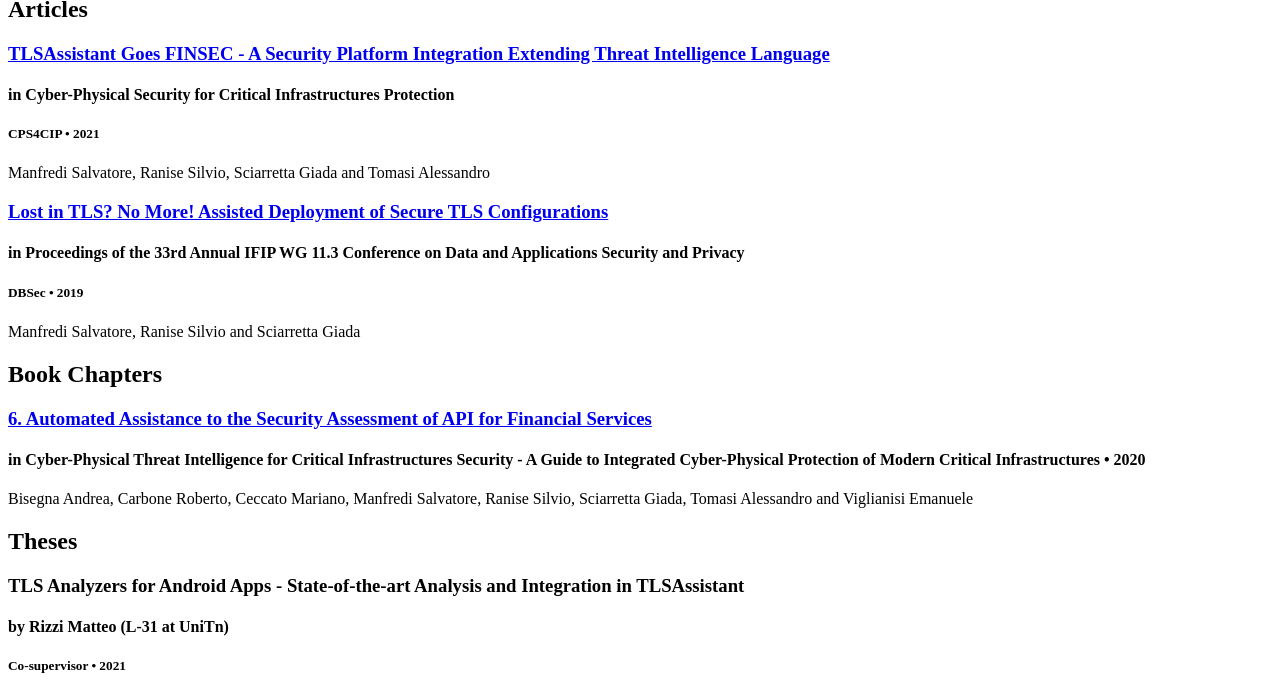
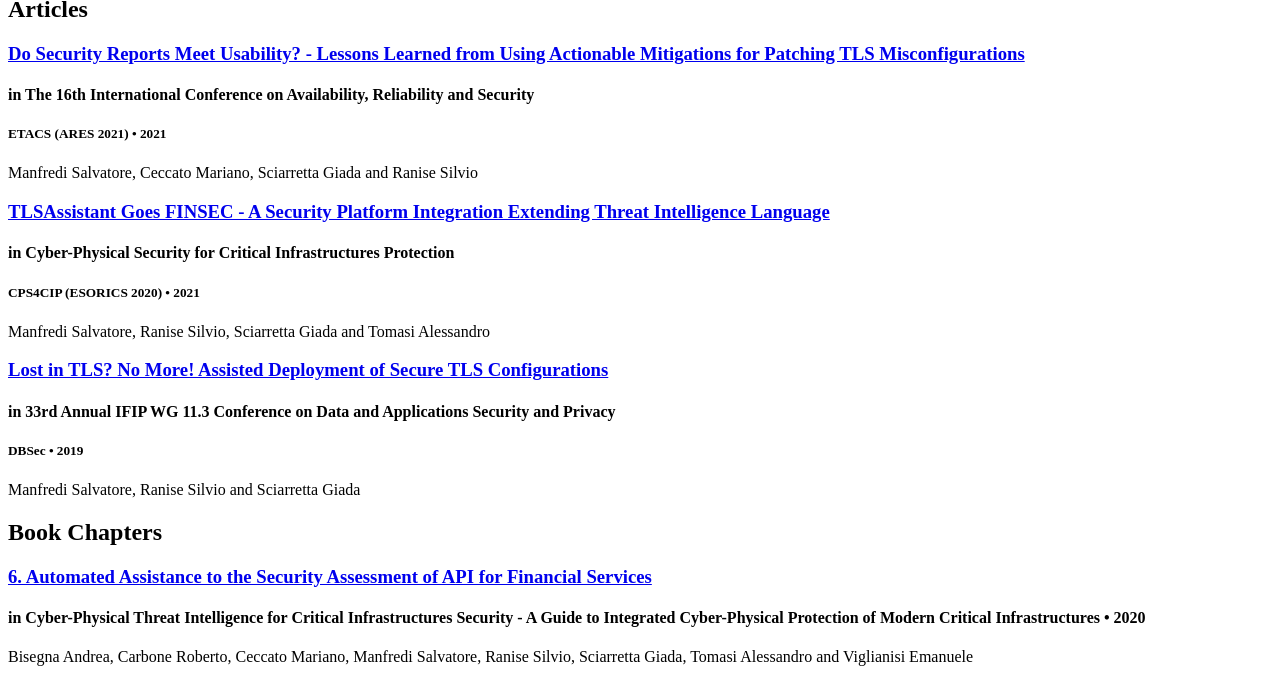
Before and after one commit to NetBender/cv, a Jekyll site: the page built from index.html, in a window 1280 px wide and 900 px high, scrolled down 560 px, cut to the strip 217-900 px from the top of the window. Built offline with Jekyll 4.4.1, drawn with Linux system fonts in a browser that asks for light colours.

Commit message:
Update articles.yml

```diff
--- a/_data/articles.yml
+++ b/_data/articles.yml
@@ -1,16 +1,23 @@
 # Articles
+
+- title: Do Security Reports Meet Usability? - Lessons Learned from Using Actionable Mitigations for Patching TLS Misconfigurations
+  authors: Manfredi Salvatore, Ceccato Mariano, Sciarretta Giada and Ranise Silvio
+  booktitle: The 16th International Conference on Availability, Reliability and Security
+  conference: ETACS (ARES 2021)
+  year: 2021
+  url: "https://doi.org/10.1145/3465481.3469187"
 
 - title: TLSAssistant Goes FINSEC - A Security Platform Integration Extending Threat Intelligence Language
   authors: Manfredi Salvatore, Ranise Silvio, Sciarretta Giada and Tomasi Alessandro
   booktitle: Cyber-Physical Security for Critical Infrastructures Protection
-  conference: CPS4CIP
+  conference: CPS4CIP (ESORICS 2020)
   year: 2021
   url: "https://link.springer.com/chapter/10.1007/978-3-030-69781-5_2"
   #abstract:
 
 - title: Lost in TLS? No More! Assisted Deployment of Secure TLS Configurations
   authors: Manfredi Salvatore, Ranise Silvio and Sciarretta Giada
-  booktitle: Proceedings of the 33rd Annual IFIP WG 11.3 Conference on Data and Applications Security and Privacy
+  booktitle: 33rd Annual IFIP WG 11.3 Conference on Data and Applications Security and Privacy
   conference: DBSec
   year: 2019
   url: "https://link.springer.com/chapter/10.1007/978-3-030-22479-0_11"
```
